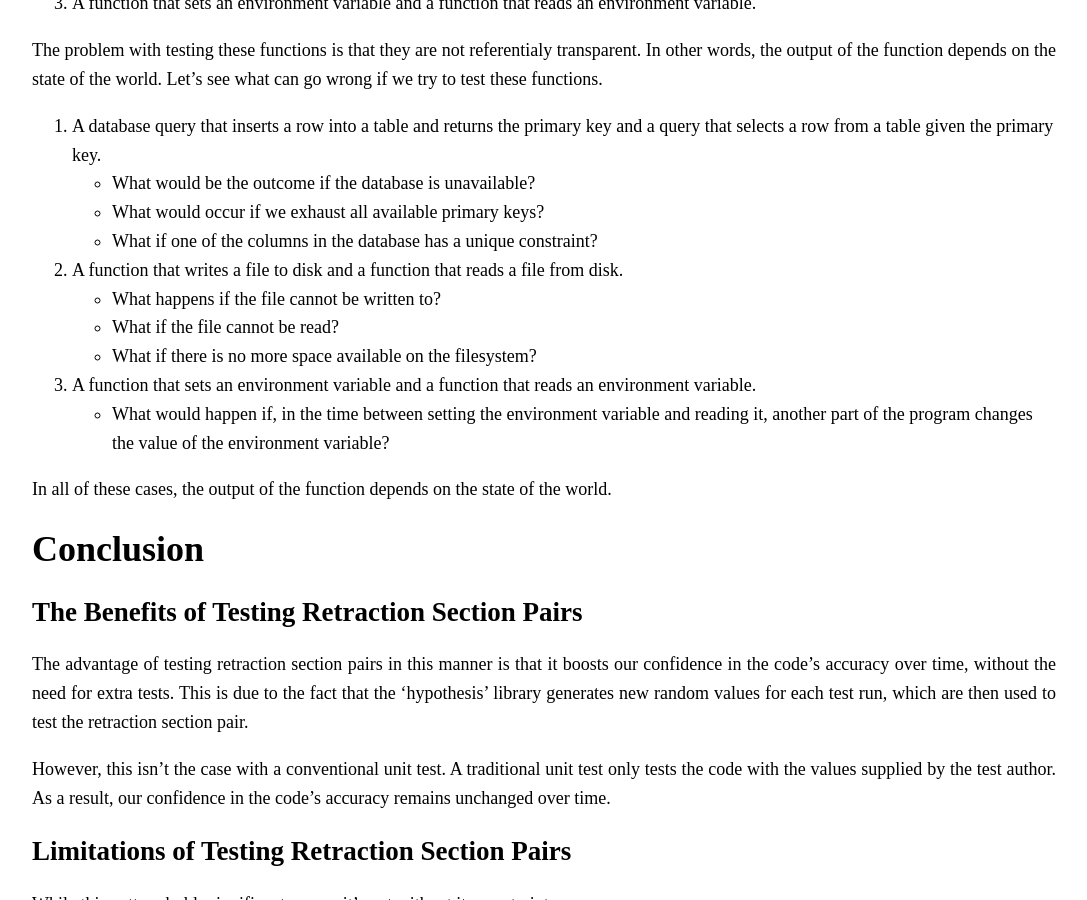
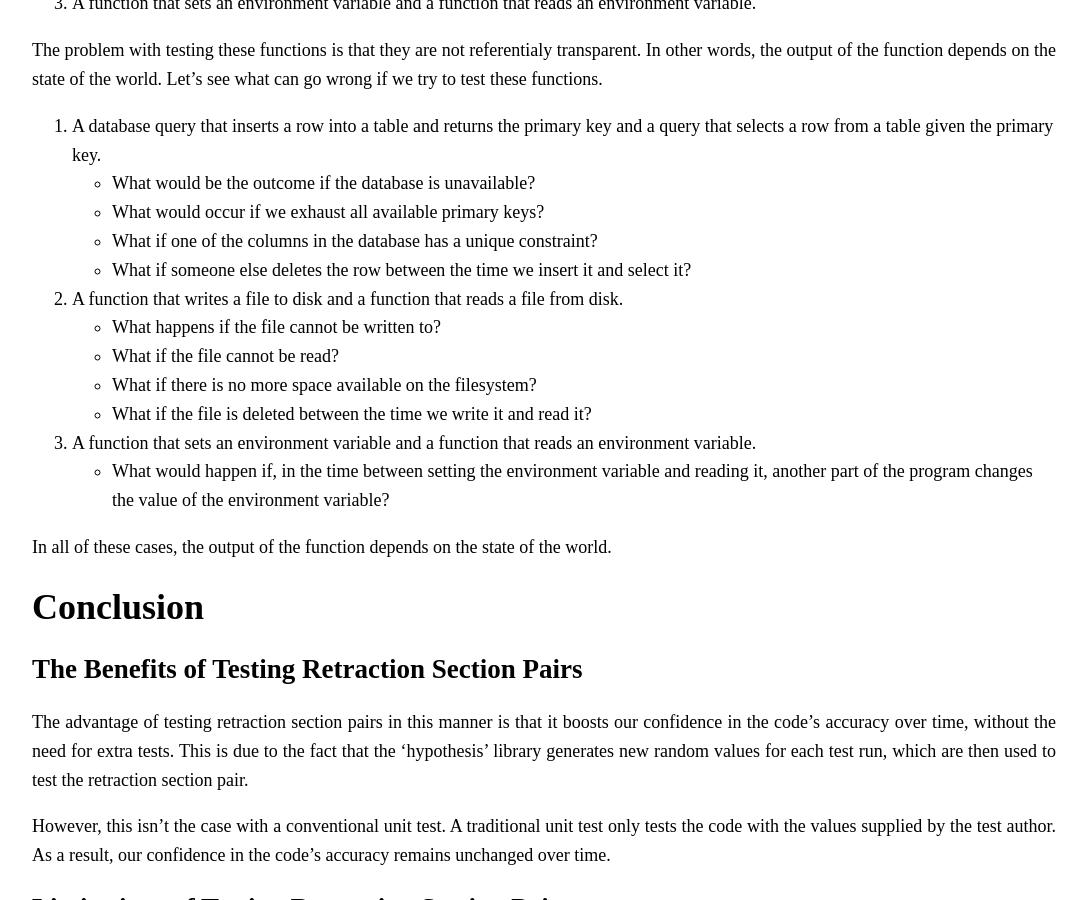
Before and after one commit to nilp0inter/nilp0inter.github.io, a Jekyll site: the page built from _posts/2023-10-25-property-based-testing-retractions.md, in a window 1280 px wide and 900 px high, scrolled down 9865 px. Shown: the whole window, without its empty margins (96-1183 px from the left). Built offline with Jekyll 4.4.1, drawn with Linux system fonts in a browser that asks for light colours; formulas are drawn with MathJax 3.

Commit message:
feat: add more examples of things that can go wrong

```diff
--- a/_posts/2023-10-25-property-based-testing-retractions.md
+++ b/_posts/2023-10-25-property-based-testing-retractions.md
@@ -488,12 +488,15 @@ of the world. Let's see what can go wrong if we try to test these functions.
    * What would be the outcome if the database is unavailable?
    * What would occur if we exhaust all available primary keys?
    * What if one of the columns in the database has a unique constraint?
+   * What if someone else deletes the row between the time we insert it and
+     select it?
 
 2. A function that writes a file to disk and a function that reads a file from
    disk.
    * What happens if the file cannot be written to?
    * What if the file cannot be read?
    * What if there is no more space available on the filesystem?
+   * What if the file is deleted between the time we write it and read it?
 
 3. A function that sets an environment variable and a function that reads an
     environment variable.
```
